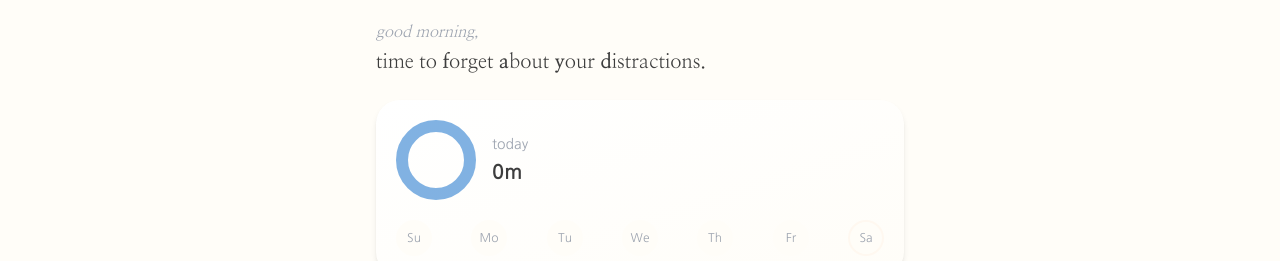
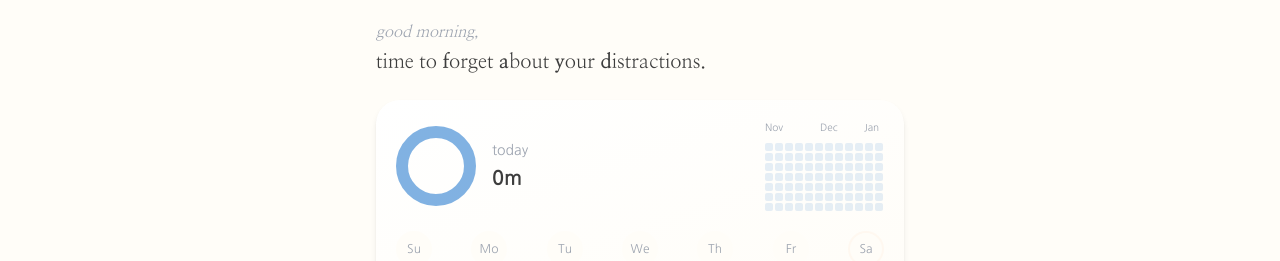
Before and after one commit to wrufay/fayd, a React (Vite) app: page / in a window 1280 px wide. Shown: the top 261 px of the page. Built offline with nearby package versions, Linux system fonts and the light colour scheme; no server answers; a web font is replaced by a local one.

Commit message:
Add: Github style consistency graph (placeholder)

```diff
--- a/src/components/ActiveSession.tsx
+++ b/src/components/ActiveSession.tsx
@@ -74,7 +74,7 @@ const ActiveSession = ({ session, onUpdateSession, onEndSession, onDiscard }: Ac
   }, [session, elapsed, isPaused])
 
   const formatTime = useCallback((ms: number): FormattedTime => {
-    const totalSeconds = Math.floor(ms / 1000)
+    const totalSeconds = Math.floor(Math.max(0, ms) / 1000)
     const hours = Math.floor(totalSeconds / 3600)
     const minutes = Math.floor((totalSeconds % 3600) / 60)
     const seconds = totalSeconds % 60
@@ -86,7 +86,13 @@ const ActiveSession = ({ session, onUpdateSession, onEndSession, onDiscard }: Ac
     }
   }, [])
 
-  const time = formatTime(elapsed)
+  // For countdown mode, calculate remaining time
+  const isCountdown = session?.timerMode === 'countdown'
+  const countdownTotal = (session?.countdownMinutes || 0) * 60 * 1000
+  const remaining = countdownTotal - elapsed
+  const displayTime = isCountdown ? remaining : elapsed
+  const time = formatTime(displayTime)
+  const isTimeUp = isCountdown && remaining <= 0
 
   const handlePause = () => {
     setIsPaused(!isPaused)
@@ -123,17 +129,26 @@ const ActiveSession = ({ session, onUpdateSession, onEndSession, onDiscard }: Ac
           <TagIcon color={session.tag.color} className="w-[18px] h-[18px]" />
           <span>{session.tag.name}</span>
         </div>
-        <StopwatchIcon className="w-5 h-5 text-text-muted" />
+        {isCountdown ? (
+          <span className="coding-regular text-xs text-text-muted">{session.countdownMinutes}m</span>
+        ) : (
+          <StopwatchIcon className="w-5 h-5 text-text-muted" />
+        )}
       </header>
 
       <div className="flex-1 flex flex-col items-center justify-center animate-scaleIn">
-        <p className="coding-bold text-xs sm:text-sm tracking-[2px] text-text-muted mb-3 sm:mb-4">FOCUSED</p>
-        <div className="coding-regular text-4xl sm:text-[56px] text-text-muted tracking-[2px] flex items-center">
+        <p className="coding-bold text-xs sm:text-sm tracking-[2px] text-text-muted mb-3 sm:mb-4">
+          {isCountdown ? (isTimeUp ? 'TIME UP' : 'REMAINING') : 'FOCUSED'}
+        </p>
+        <div className={cn(
+          "coding-regular text-4xl sm:text-[56px] tracking-[2px] flex items-center",
+          isTimeUp ? "text-accent-red" : "text-text-muted"
+        )}>
           <span>{time.hours}</span>
           <span className="mx-1">:</span>
           <span>{time.minutes}</span>
           <span className="mx-1">:</span>
-          <span className="text-text-dark">{time.seconds}</span>
+          <span className={isTimeUp ? "text-accent-red" : "text-text-dark"}>{time.seconds}</span>
         </div>
       </div>
 
@@ -154,10 +169,7 @@ const ActiveSession = ({ session, onUpdateSession, onEndSession, onDiscard }: Ac
           style={{ animationDelay: '0.2s' }}
           onClick={handlePause}
         >
-          <span className={cn(
-            "p-3 sm:p-4 rounded-full border-2 border-accent-orange bg-accent-orange/10 text-accent-orange [&_svg]:w-6 [&_svg]:h-6 sm:[&_svg]:w-7 sm:[&_svg]:h-7 transition-all duration-200",
-            isPaused ? "bg-accent-orange text-white" : "hover:bg-accent-orange hover:text-white"
-          )}>
+          <span className="p-3 sm:p-4 rounded-full border-2 border-accent-orange bg-accent-orange/10 text-accent-orange [&_svg]:w-6 [&_svg]:h-6 sm:[&_svg]:w-7 sm:[&_svg]:h-7 transition-all duration-200">
             {isPaused ? <PlayIcon /> : <PauseIcon />}
           </span>
           <span className="coding-regular text-sm">{isPaused ? 'Resume' : 'Pause'}</span>
--- a/src/components/AddMissedTime.tsx
+++ b/src/components/AddMissedTime.tsx
@@ -206,9 +206,10 @@ const AddMissedTime = ({
           )}
         </div>
 
+        <div className="flex justify-center mt-8">
           <button
             className={cn(
-            "inline-flex items-center justify-center gap-2 py-3 px-6 rounded-full coding-regular text-sm border-[1.5px] cursor-pointer transition-all duration-300 bg-crimson/80 border-crimson text-white hover:bg-primary-dark hover:border-primary-dark hover:-translate-y-px hover:shadow-button active:translate-y-0 mt-8 w-full py-4 text-base animate-slideUp",
+              "inline-flex items-center justify-center gap-2 py-2 px-5 rounded-full coding-regular text-xs border-[1.5px] cursor-pointer transition-all duration-300 bg-crimson/70 border-crimson/70 text-white hover:bg-crimson hover:border-crimson hover:-translate-y-px active:translate-y-0 animate-slideUp",
               !canSave && "opacity-50 cursor-not-allowed"
             )}
             style={{ animationDelay: '0.3s' }}
@@ -219,6 +220,7 @@ const AddMissedTime = ({
           </button>
         </div>
       </div>
+    </div>
   )
 }
 
--- a/src/components/Home.tsx
+++ b/src/components/Home.tsx
@@ -22,6 +22,116 @@ interface WeekDay {
   label: string
   completed: boolean
   isToday: boolean
+}
+
+// GitHub-style contribution graph component (12 weeks)
+const ContributionGraph = ({ sessions }: { sessions: Session[] }) => {
+  const contributionData = useMemo(() => {
+    const weeks = 12
+    const today = new Date()
+    today.setHours(0, 0, 0, 0)
+
+    const currentDayOfWeek = today.getDay()
+    const startDate = new Date(today)
+    startDate.setDate(startDate.getDate() - (weeks * 7) + (7 - currentDayOfWeek))
+
+    // Sum focus time per day (in minutes)
+    const focusTimePerDay: Map<string, number> = new Map()
+    sessions.forEach(session => {
+      const date = new Date(session.startTime)
+      date.setHours(0, 0, 0, 0)
+      const key = date.toISOString().split('T')[0]
+      const minutes = Math.floor((session.focusTime || 0) / 60000)
+      focusTimePerDay.set(key, (focusTimePerDay.get(key) || 0) + minutes)
+    })
+
+    // Find max time for scaling
+    let maxTime = 0
+    focusTimePerDay.forEach(time => {
+      if (time > maxTime) maxTime = time
+    })
+
+    // Generate grid data (weeks as columns, days as rows)
+    const grid: { date: Date; minutes: number; level: number }[][] = []
+    const currentDate = new Date(startDate)
+
+    for (let week = 0; week < weeks; week++) {
+      const weekData: { date: Date; minutes: number; level: number }[] = []
+      for (let day = 0; day < 7; day++) {
+        const dateKey = currentDate.toISOString().split('T')[0]
+        const minutes = focusTimePerDay.get(dateKey) || 0
+        let level = 0
+        if (minutes > 0 && maxTime > 0) {
+          level = Math.min(4, Math.ceil((minutes / maxTime) * 4))
+        }
+        weekData.push({ date: new Date(currentDate), minutes, level })
+        currentDate.setDate(currentDate.getDate() + 1)
+      }
+      grid.push(weekData)
+    }
+
+    // Get month labels
+    const months: { label: string; weekIndex: number }[] = []
+    let lastMonth = -1
+    grid.forEach((week, weekIndex) => {
+      const month = week[0].date.getMonth()
+      if (month !== lastMonth) {
+        months.push({
+          label: week[0].date.toLocaleDateString('en-US', { month: 'short' }),
+          weekIndex
+        })
+        lastMonth = month
+      }
+    })
+
+    return { grid, months }
+  }, [sessions])
+
+  const getLevelColor = (level: number): string => {
+    const opacities = [0.1, 0.3, 0.5, 0.7, 0.9]
+    return `rgba(4, 102, 200, ${opacities[level]})`
+  }
+
+  return (
+    <div className="flex flex-col gap-1">
+      {/* Month labels */}
+      <div className="flex mb-1">
+        {contributionData.months.map((month, i) => (
+          <span
+            key={i}
+            className="text-[10px] text-text-muted"
+            style={{
+              marginLeft: i === 0 ? 0 : `${(month.weekIndex - (contributionData.months[i-1]?.weekIndex || 0)) * 11 - 20}px`,
+              minWidth: '20px'
+            }}
+          >
+            {month.label}
+          </span>
+        ))}
+      </div>
+
+      {/* Grid */}
+      <div className="flex gap-[2px]">
+        {contributionData.grid.map((week, weekIndex) => (
+          <div key={weekIndex} className="flex flex-col gap-[2px]">
+            {week.map((day, dayIndex) => {
+              const hours = Math.floor(day.minutes / 60)
+              const mins = day.minutes % 60
+              const timeStr = hours > 0 ? `${hours}h ${mins}m` : `${mins}m`
+              return (
+                <div
+                  key={dayIndex}
+                  className="w-[8px] h-[8px] rounded-[2px]"
+                  style={{ backgroundColor: getLevelColor(day.level) }}
+                  title={`${day.date.toLocaleDateString()}: ${timeStr}`}
+                />
+              )
+            })}
+          </div>
+        ))}
+      </div>
+    </div>
+  )
 }
 
 const Home = ({ sessions, tags, onStartSession }: HomeProps) => {
@@ -117,17 +227,27 @@ const Home = ({ sessions, tags, onStartSession }: HomeProps) => {
       <div className="bg-white rounded-lg p-3 sm:p-5 shadow-md mb-3 sm:mb-4 transition-all duration-300 hover:shadow-card-hover bg-gradient-to-br from-white to-cream animate-slideUp">
         <div className="flex items-center gap-3 sm:gap-4 mb-4 sm:mb-5">
           <DonutChart
-            data={[{ value: todayStats.focusMinutes, color: '#ef5f33' }]}
+            data={[{ value: todayStats.focusMinutes, color: '#0466c8' }]}
             size={80}
             strokeWidth={12}
           />
-          <div className="flex-1">
+          <div>
             <p className="text-sm text-text-muted mb-1">today</p>
             <p className="text-xl text-text-dark">
-              <strong className="sans-bold">{todayStats.focusMinutes}m</strong>
+              <strong className="sans-bold">
+                {todayStats.focusMinutes >= 60
+                  ? `${Math.floor(todayStats.focusMinutes / 60)}h ${todayStats.focusMinutes % 60}m`
+                  : `${todayStats.focusMinutes}m`}
+              </strong>
             </p>
           </div>
+          {/* Contribution graph - right aligned */}
+          <div className="ml-auto">
+            <ContributionGraph sessions={sessions} />
+          </div>
         </div>
+
+        {/* Weekly day indicators */}
         <div className="flex justify-between gap-2">
           {weekDays.map((day, i) => (
             <div
```
Also changed, not shown: src/components/CalendarModal.tsx (+72 -20 lines), src/components/SessionSummary.tsx (+26 -37 lines), src/components/Stats.tsx (+7 -7 lines), 4 other files (tests, documents, lock files or other folders). Lines whose indentation alone changed are shown as unchanged.
